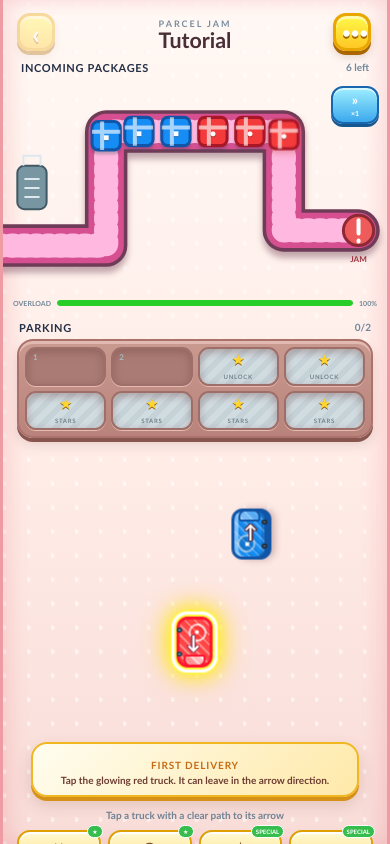
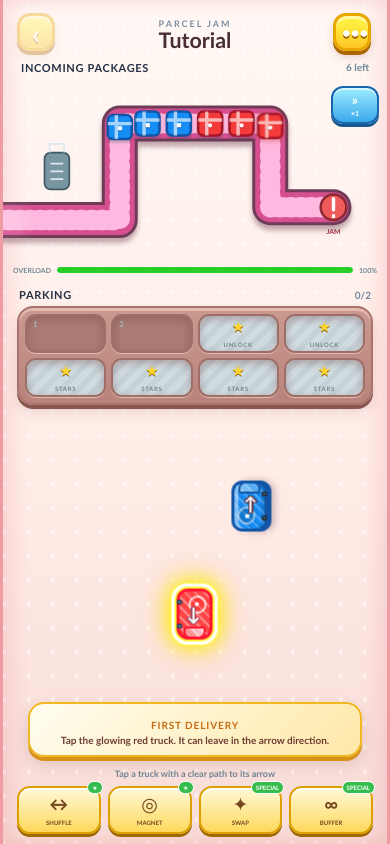
Before and after one commit to lazydaisycrazycat/DrawerJam, a React (Vite) app: page / in a window 390 px wide. Built offline with nearby package versions, Linux system fonts and the light colour scheme.

Commit message:
Rebalance mobile game screen hierarchy

```diff
--- a/src/App.tsx
+++ b/src/App.tsx
@@ -130,6 +130,7 @@ export default function App() {
         fullFeedback={game.feedback?.kind === "parking"}
       />
       <PackageTransferLayer transfers={game.packageTransfers} />
+      <section className={`play-area${game.tutorialStep ? " has-tutorial" : ""}`}>
         <GameBoard
           level={game.level}
           trucks={game.state.trucks}
@@ -142,6 +143,7 @@ export default function App() {
         <p className={`hint${game.isProcessing ? " is-loading" : ""}`}>
           {game.isProcessing ? "Loading matching packages…" : "Tap a truck with a clear path to its arrow"}
         </p>
+      </section>
       <BonusBar />
       {game.state.status !== "playing" && (
         <ResultModal
--- a/src/styles/game.css
+++ b/src/styles/game.css
@@ -26,7 +26,7 @@ body {
 }
 button { font: inherit; -webkit-tap-highlight-color: transparent; }
 .app-shell {
-  position: relative;
+  position: relative; display: flex; flex-direction: column;
   width: min(100%, 520px);
   height: 100vh;
   height: 100dvh;
@@ -72,7 +72,7 @@ button { font: inherit; -webkit-tap-highlight-color: transparent; }
 .conveyor-section { margin: 8px -14px 0; }
 .conveyor-section .section-heading { padding-inline: 16px; }
 .conveyor {
-  position: relative; height: clamp(185px, 28vh, 235px); overflow: hidden;
+  position: relative; height: clamp(178px, 24vh, 215px); overflow: hidden;
   border: 0; border-radius: 0; background: transparent; box-shadow: none;
 }
 .conveyor svg { display: block; width: 100%; height: calc(100% - 23px); }
@@ -122,7 +122,7 @@ button { font: inherit; -webkit-tap-highlight-color: transparent; }
   animation: tutorial-pulse .62s ease-in-out infinite alternate !important;
 }
 .tutorial-hint {
-  position: relative; z-index: 7; margin: 8px auto 2px; width: min(92%, 360px); padding: 9px 14px;
+  position: absolute; z-index: 7; right: 4px; bottom: 24px; left: 4px; margin: 0 auto; width: min(94%, 360px); padding: 9px 14px;
   border: 2px solid #f0b720; border-radius: 16px; background: linear-gradient(135deg, #fffdf0, #ffe9a9);
   box-shadow: 0 4px 0 #d69119, 0 7px 16px #7c3e2630; color: #6e3d32; text-align: center;
 }
@@ -213,8 +213,11 @@ button { font: inherit; -webkit-tap-highlight-color: transparent; }
 .package-flight::before { inset-block: 0; left: 8px; width: 3px; }
 .package-flight::after { inset-inline: 0; top: 8px; height: 3px; }
 
+.play-area {
+  position: relative; display: grid; flex: 1 1 auto; min-height: 120px; place-items: center;
+}
 .board-wrap {
-  position: relative; width: min(88vw, 34vh, 360px); aspect-ratio: 1; margin: 9px auto 0;
+  position: relative; width: min(88vw, 100%, 34vh, 360px); aspect-ratio: 1; margin: 4px auto 18px;
   padding: 4px;
 }
 .game-board {
@@ -269,7 +272,11 @@ button { font: inherit; -webkit-tap-highlight-color: transparent; }
   filter: saturate(.65) brightness(.92); outline: 3px solid #ef3f53;
 }
 .parking-section.is-shaking { animation: shake .24s ease-in-out; }
-.hint { margin: 12px 0 8px; color: #708596; font-size: 10px; font-weight: 800; text-align: center; }
+.hint {
+  position: absolute; right: 0; bottom: 2px; left: 0; margin: 0;
+  color: #708596; font-size: 9px; font-weight: 800; text-align: center;
+}
+.play-area.has-tutorial .board-wrap { margin-bottom: 66px; }
 .hint.is-loading::after { content: ""; display: inline-block; width: 5px; height: 5px; margin-left: 6px; border-radius: 50%; background: var(--yellow-dark); animation: loading-dot .6s ease-in-out infinite alternate; }
 
 .controls { display: grid; grid-template-columns: repeat(2, minmax(0, 150px)); justify-content: center; gap: 8px; }
@@ -284,7 +291,8 @@ button { font: inherit; -webkit-tap-highlight-color: transparent; }
 .controls button:active:not(:disabled) { transform: translateY(2px); box-shadow: 0 1px 0 #b5c9d3; }
 .controls button:disabled { opacity: .42; }
 .bonus-bar {
-  display: grid; grid-template-columns: repeat(4, 1fr); gap: 7px; margin-top: 9px;
+  position: relative; z-index: 6; display: grid; flex: 0 0 auto;
+  grid-template-columns: repeat(4, 1fr); gap: 7px; margin-top: 5px;
 }
 .bonus-bar button {
   position: relative; display: grid; min-width: 0; height: 48px; padding: 3px; place-items: center;
@@ -401,12 +409,12 @@ button { font: inherit; -webkit-tap-highlight-color: transparent; }
 @media (max-height: 700px) {
   .app-shell { padding-top: max(6px, env(safe-area-inset-top)); }
   .conveyor-section, .parking-section { margin-top: 5px; }
-  .conveyor { height: 155px; }
+  .conveyor { height: 150px; }
   .package-queue { min-height: 43px; padding-block: 4px; }
   .package { width: 30px; height: 30px; }
   .parking-slot { height: 47px; }
-  .board-wrap { width: min(78vw, 34vh, 285px); margin-top: 9px; }
-  .hint { margin-block: 7px 5px; }
+  .board-wrap { width: min(76vw, 29vh, 250px); margin-top: 3px; }
+  .bonus-bar button { height: 42px; }
 }
 
 @media (max-width: 350px) {
```
Lines whose indentation alone changed are shown as unchanged.
